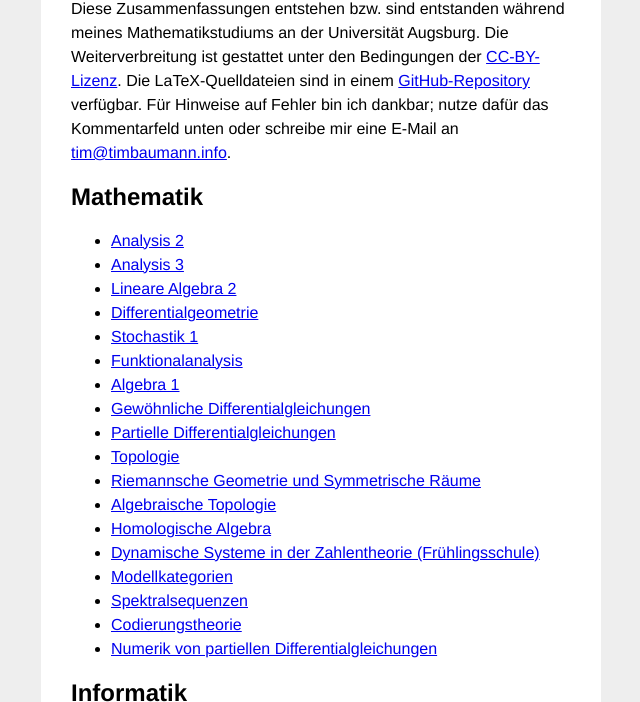
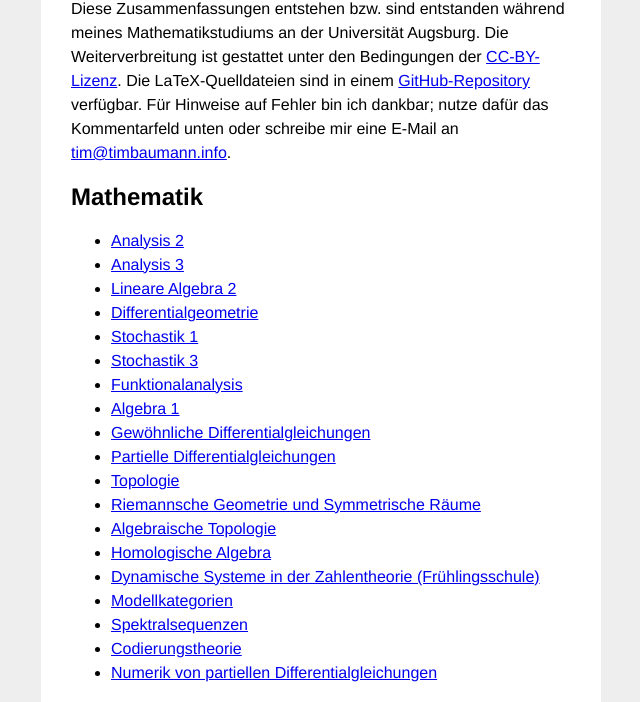
Before and after one commit to timjb/uni-spicker, a plain HTML site: page index.html in a window 1280 px wide. Shown: the part 110-812 px from the top of the page, without its empty margins (319-959 px from the left). Drawn offline with Linux system fonts and the light colour scheme; a script that the page names is missing.

Commit message:
Stochastik-3-Zusammenfassung angefangen

```diff
--- a/index.html
+++ b/index.html
@@ -34,6 +34,7 @@
       <li><a href="la2.pdf">Lineare Algebra 2</a></li>
       <li><a href="geo.pdf">Differentialgeometrie</a></li>
       <li><a href="stochi1.pdf">Stochastik 1</a></li>
+      <li><a href="stochi3.pdf">Stochastik 3</a></li>
       <li><a href="funny.pdf">Funktionalanalysis</a></li>
       <li><a href="alg1.pdf">Algebra 1</a></li>
       <li><a href="ode.pdf">Gewöhnliche Differentialgleichungen</a></li>
```
Also changed, not shown: 3 other files.
